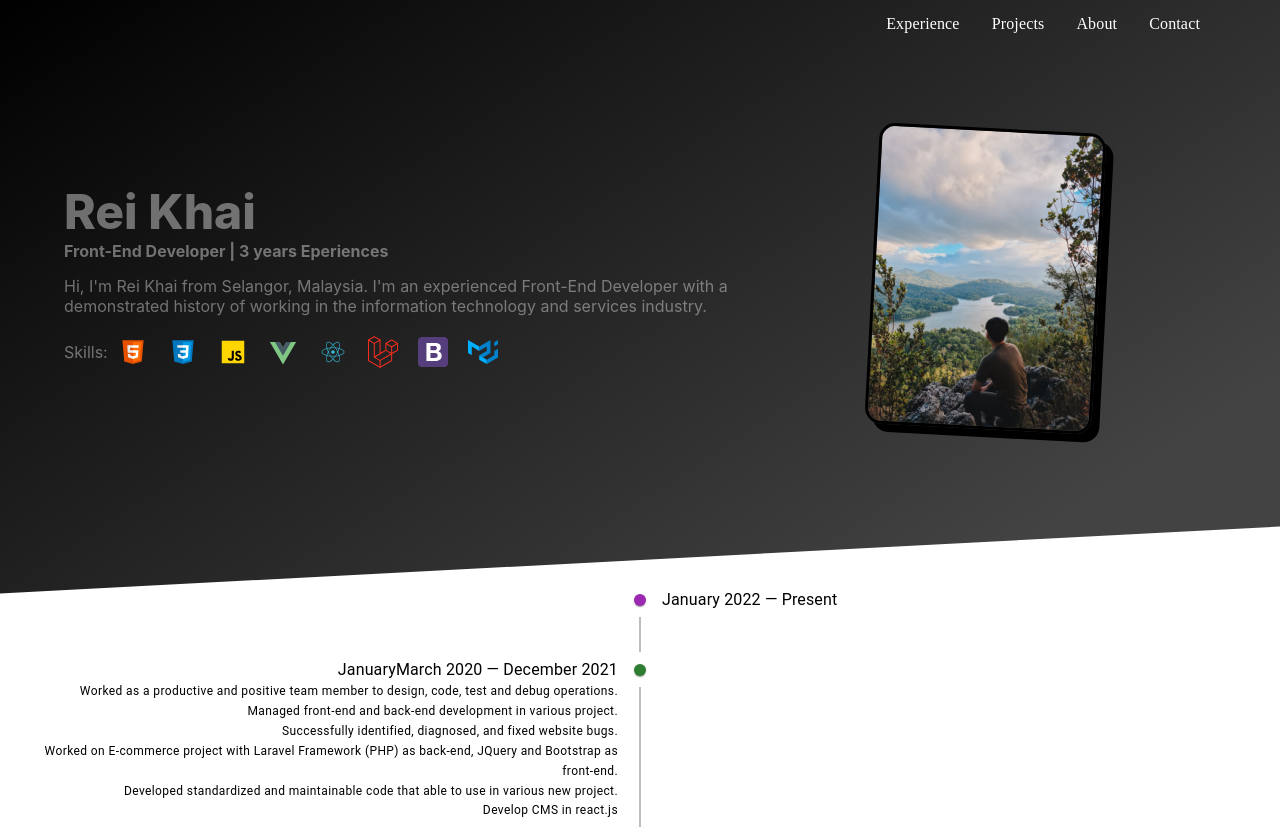
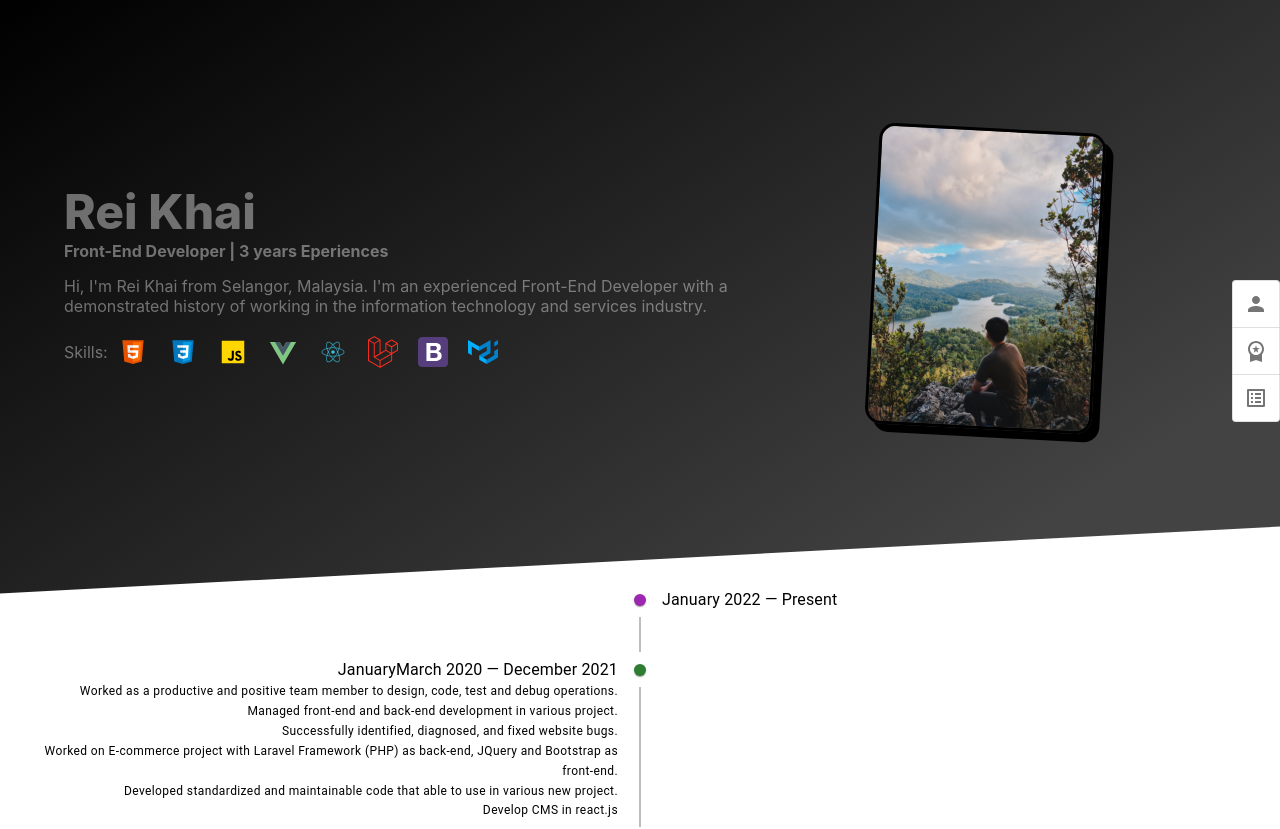
Before and after one commit to reikhai/My-Profile, a React (Vite) app: page / in a window 1280 px wide. Shown: the top 829 px of the page. Built offline with nearby package versions, Linux system fonts and the light colour scheme.

Commit message:
enchancement

```diff
--- a/src/component/firstContent.jsx
+++ b/src/component/firstContent.jsx
@@ -157,8 +157,8 @@ export default function FirstContent() {
   return (
     <>
       <Container>
-        <main>
-          <div className={classes.firstContent}>
+        <section>
+          <div className={classes.firstContent} id="profile">
             <div className={classes.fontStyle}>
               <h2>Rei Khai</h2>
               <h4>Front-End Developer | 3 years Eperiences</h4>
@@ -185,7 +185,7 @@ export default function FirstContent() {
               <img src={khai} />
             </div>
           </div>
-        </main>
+        </section>
       </Container>
     </>
   );
--- a/src/component/home.jsx
+++ b/src/component/home.jsx
@@ -1,14 +1,30 @@
 import React from "react";
+import { lightBlue } from "@mui/material/colors";
 import { makeStyles } from "tss-react/mui";
+import { createTheme, ThemeProvider } from "@mui/material/styles";
 import FirstContent from "./firstContent";
 import SecondContent from "./secondContent";
 import ThirdContent from "./thirdContent";
+import useScrollTrigger from "@mui/material/useScrollTrigger";
+import {
+  Zoom,
+  Box,
+  ToggleButton,
+  ToggleButtonGroup,
+  Fab,
+  Tooltip,
+} from "@mui/material";
+import KeyboardDoubleArrowUpIcon from "@mui/icons-material/KeyboardDoubleArrowUp";
+import WorkspacePremiumIcon from "@mui/icons-material/WorkspacePremium";
+import ListAltIcon from "@mui/icons-material/ListAlt";
+import PersonIcon from "@mui/icons-material/Person";
 
 const useStyles = makeStyles()((theme) => {
   return {
     root: {
       flexGrow: 1,
     },
+
     scrollToElement: {
       position: "relative",
       width: "100%",
@@ -17,6 +33,7 @@ const useStyles = makeStyles()((theme) => {
       overflow: "hidden",
       zIndex: "2",
     },
+
     letterSpacing: {
       letterSpacing: ".25em",
       color: "#fb8351",
@@ -24,16 +41,108 @@ const useStyles = makeStyles()((theme) => {
   };
 });
 
+const theme = createTheme({
+  palette: {
+    primary: {
+      main: lightBlue[200],
+    },
+  },
+});
+
 export default function Home() {
+  const [view, setView] = React.useState("list");
+
+  const handleChange = (event, nextView) => {
+    setView(nextView);
+  };
+
   const classes = useStyles();
-  console.log(classes);
+  const trigger = useScrollTrigger({
+    disableHysteresis: true,
+    threshold: 100,
+  });
+
+  const handleClick = (event) => {
+    const attr = event.currentTarget.getAttribute("data-scroll-to");
+    const anchor = (event.target.ownerDocument || document).querySelector(
+      `#${attr}`
+    );
+
+    if (anchor) {
+      anchor.scrollIntoView({ behavior: "smooth", block: "center" });
+    }
+  };
+
   return (
     <>
-      <div className={classes.root}>
-        <FirstContent />
-        <SecondContent />
-        <ThirdContent />
-      </div>
+      <ThemeProvider theme={theme}>
+        <ToggleButtonGroup
+          orientation="vertical"
+          value={view}
+          exclusive
+          onChange={handleChange}
+          color="primary"
+          sx={{
+            background: "white",
+            position: "fixed",
+            top: "280px",
+            right: 0,
+            zIndex: 9999,
+          }}
+        >
+          <ToggleButton
+            value="profile"
+            aria-label="profile"
+            onClick={handleClick}
+            data-scroll-to="profile"
+          >
+            <Tooltip title="Profile" placement="left-start">
+              <PersonIcon />
+            </Tooltip>
+          </ToggleButton>
+
+          <ToggleButton
+            onClick={handleClick}
+            value="experience"
+            aria-label="experience"
+            data-scroll-to="experience"
+          >
+            <Tooltip title="Experience" placement="left-start">
+              <WorkspacePremiumIcon />
+            </Tooltip>
+          </ToggleButton>
+
+          <ToggleButton
+            onClick={handleClick}
+            value="project"
+            aria-label="project"
+            data-scroll-to="project"
+          >
+            <Tooltip title="Project" placement="left-start">
+              <ListAltIcon />
+            </Tooltip>
+          </ToggleButton>
+        </ToggleButtonGroup>
+
+        <div className={classes.root}>
+          <FirstContent />
+          <SecondContent />
+          <ThirdContent />
+
+          <Zoom in={trigger}>
+            <Box
+              onClick={handleClick}
+              data-scroll-to="home"
+              role="presentation"
+              sx={{ position: "fixed", bottom: 16, right: 16, zIndex: 9999 }}
+            >
+              <Fab color="primary" size="small" aria-label="scroll back to top">
+                <KeyboardDoubleArrowUpIcon />
+              </Fab>
+            </Box>
+          </Zoom>
+        </div>
+      </ThemeProvider>
     </>
   );
 }
--- a/src/component/layouts/header.jsx
+++ b/src/component/layouts/header.jsx
@@ -343,7 +343,7 @@ export default function Header() {
             <Grid container spacing={2}>
               <Grid item xs={4}></Grid>
               <Grid item xs={8} className={classes.reduceGap}>
-                <List className={classes.navDisplayFlex} disablePadding={true}>
+                {/* <List className={classes.navDisplayFlex} disablePadding={true}>
                   {navLinks.map(({ title, path, locate }) => (
                     <a key={locate} className={classes.linkText}>
                       <ListItem button>
@@ -351,7 +351,7 @@ export default function Header() {
                       </ListItem>
                     </a>
                   ))}
-                </List>
+                </List> */}
               </Grid>
             </Grid>
           </Container>
--- a/src/component/secondContent.jsx
+++ b/src/component/secondContent.jsx
@@ -134,7 +134,7 @@ export default function ColorsTimeline() {
 
   return (
     <section>
-      <div className={classes.secondContent}>
+      <div className={classes.secondContent} id="experience">
         <Box className={classes.mobileView}>
           <Tabs
             value={value}
--- a/src/component/thirdContent.jsx
+++ b/src/component/thirdContent.jsx
@@ -76,7 +76,7 @@ export default function VerticalTabs() {
 
   return (
     <section>
-      <div className={classes.thirdContent}>
+      <div className={classes.thirdContent} id="project">
         <Container>
           <Grid container spacing={3}>
             <Grid item xs={12} sm={4} md={4}>
```
